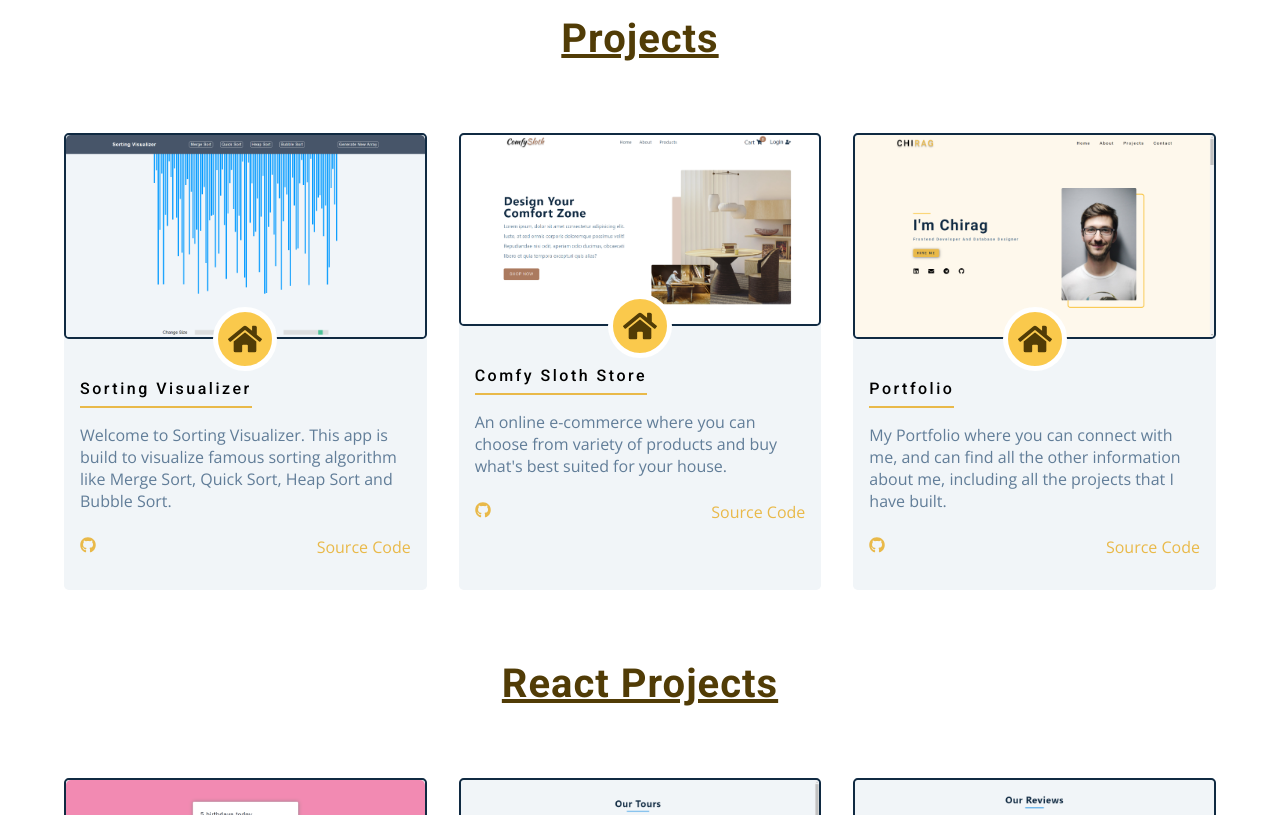
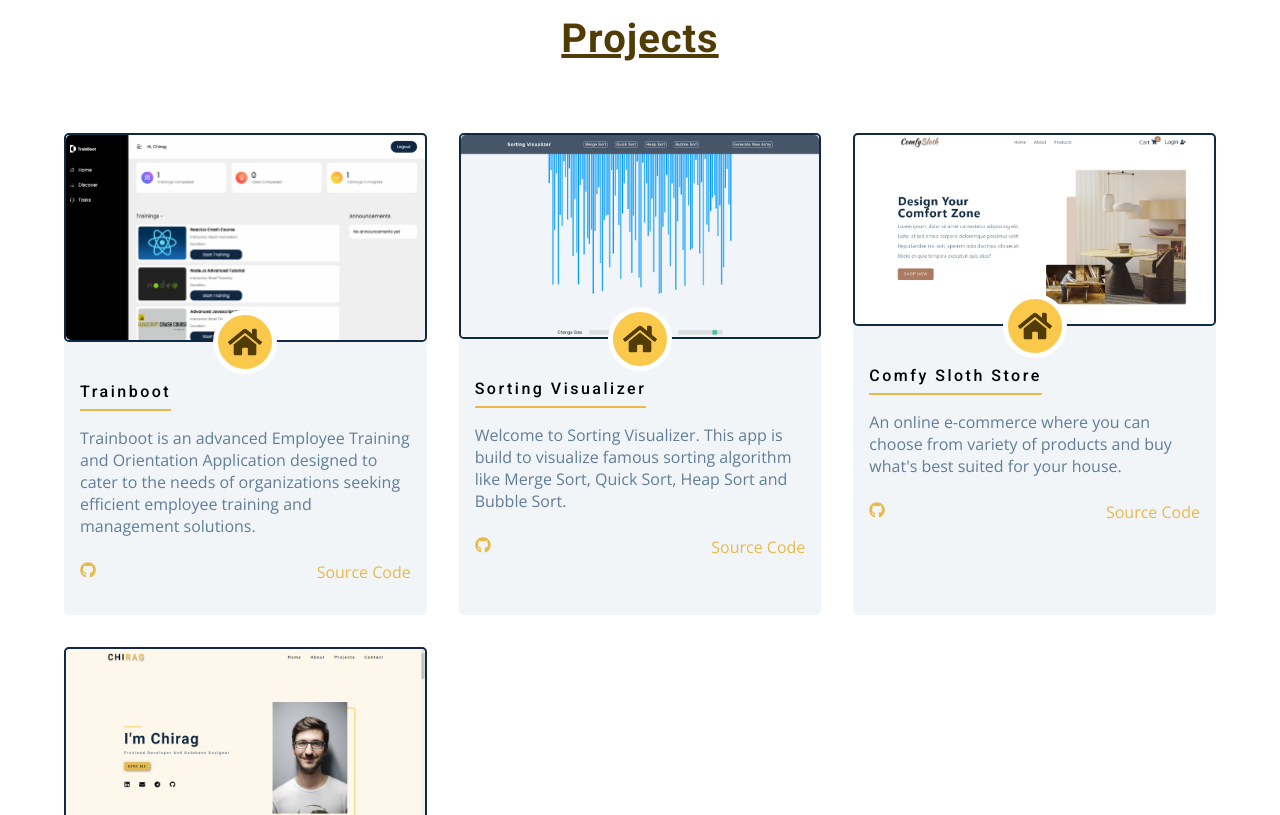
Before and after one commit to chirag-08x/Portfolio-React, a React (Create React App) app: page /projects in a window 1280 px wide. Shown: the part 400-1215 px from the top of the page. Built offline with nearby package versions, Linux system fonts and the light colour scheme.

Commit message:
"added trainboot in projects"

```diff
--- a/src/Portfolio/helper/projects-data.js
+++ b/src/Portfolio/helper/projects-data.js
@@ -1,5 +1,13 @@
 const projects = [
   ["projects"],
+  {
+    name: "Trainboot",
+    path: "https://trainboot.netlify.app/",
+    text:
+      "Trainboot is an advanced Employee Training and Orientation Application designed to cater to the needs of organizations seeking efficient employee training and management solutions.",
+    github: "https://github.com/chirag-08x/trainboot",
+    image: "./images/main-project-img/prjct-4.png",
+  },
   {
     name: "sorting visualizer",
     path: "https://sorting-visualizer08x.netlify.app/",
```
Also changed, not shown: public/images/main-project-img/prjct-4.png (added).
